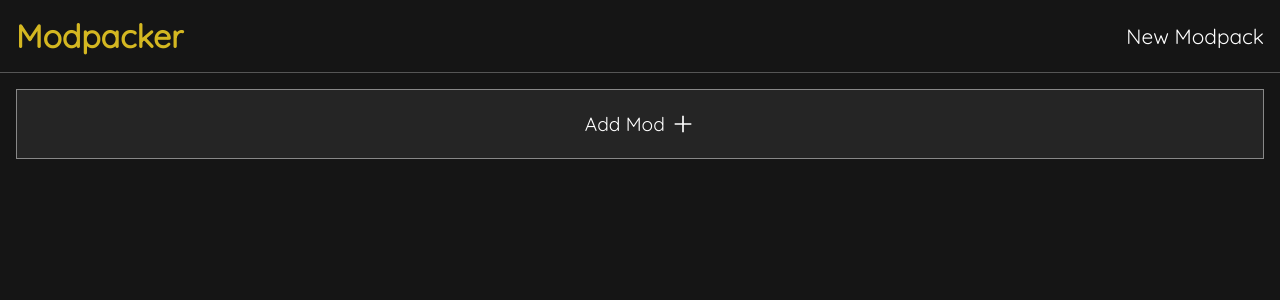
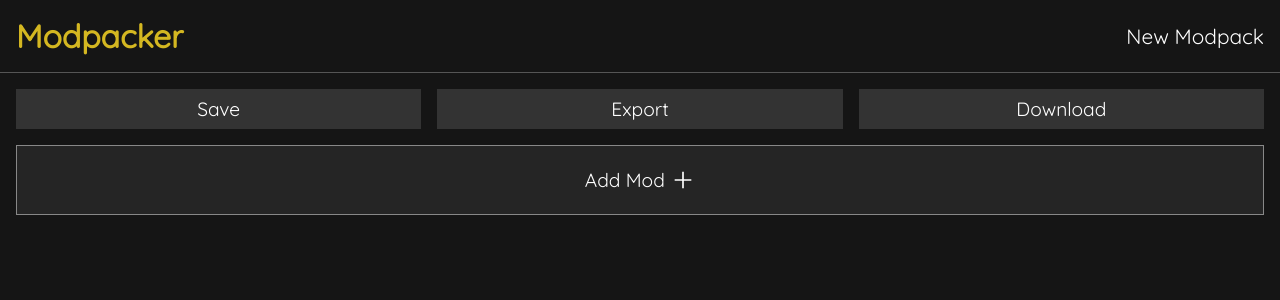
Before and after one commit to ihsan6133/modpacker, a SvelteKit app: page /create in a window 1280 px wide. Shown: the top 300 px of the page. Built offline with nearby package versions, Linux system fonts and the light colour scheme.

Commit message:
Add mod, save, download, export buttons (not functional)

```diff
--- a/src/routes/create/+page.svelte
+++ b/src/routes/create/+page.svelte
@@ -5,26 +5,59 @@
     import AddModMenu from './add_mod_menu/AddModMenu.svelte';
     import type { Mod } from './ModApi';
 
-    let selected_mods: Mod[] = [];
+    let selectedMods: Mod[] = [];
 
     let addModMenu: AddModMenu;
 
 
     function onModAdded(event: CustomEvent<Mod>) {
-        selected_mods = [...selected_mods, event.detail];
+        selectedMods = [...selectedMods, event.detail];
+    }
+
+    function saveModpack(event: MouseEvent) {
+        console.log(selectedMods);
+    }
+
+    function exportModpack(event: MouseEvent) {
+        console.log(selectedMods);
+    }
+
+    function downloadModpack(event: MouseEvent) {
+        console.log(selectedMods);
     }
 
 </script>
 
-<div>
+<div class="container">
     <Header msg={"New Modpack"}/>
-    <ModList bind:mods={selected_mods} on:addmod={()=>{addModMenu.open()}}/>
-    <AddModMenu bind:this={addModMenu} on:modadded={onModAdded}/>
+
+    <div class="buttons">
+        <button on:click={saveModpack}>Save</button>
+        <button on:click={exportModpack}>Export</button>
+        <button on:click={downloadModpack}>Download</button>
+    </div>
+
+    <ModList bind:mods={selectedMods} on:addmod={()=>{addModMenu.open()}}/>
+    <AddModMenu bind:selectedMods={selectedMods} bind:this={addModMenu} on:modadded={onModAdded}/>
+
 </div>
 
 <style>
-    div {
+    .container {
         position: relative;
         height: 100%;
     }
+
+    .buttons {
+        padding: 1rem 1rem 0;
+        display: flex;
+        justify-content: space-around;
+        gap: 1rem;
+    }
+    button {
+        flex: 1;
+        font-size: 1.2rem;
+        padding: 0.5rem;
+    }
+
 </style>
--- a/src/routes/create/ModList.svelte
+++ b/src/routes/create/ModList.svelte
@@ -7,10 +7,10 @@
 </script>
 
 <div class="mod-list">
+    <AddModCard on:addmod/>
     {#each mods as mod}
         <ModCard modData={mod}/>
     {/each}
-    <AddModCard on:addmod/>
 </div>
 
 <style>
--- a/src/routes/create/add_mod_menu/AddModMenu.svelte
+++ b/src/routes/create/add_mod_menu/AddModMenu.svelte
@@ -7,14 +7,14 @@
     import { fetchMods } from "../ModApi";
     import SearchModCard from "./SearchModCard.svelte";
 
-    let dialog: HTMLDialogElement;
-    onMount(() => {
-        dialog = document.querySelector("dialog") as HTMLDialogElement;
-    });
-
     export function open() {
         dialog.show();
     }
+
+    export let selectedMods: Mod[];
+
+
+    let dialog: HTMLDialogElement;
 
     let modPromise: Promise<Mod[]> = Promise.resolve([]);
 
@@ -22,9 +22,15 @@
         modPromise = fetchMods(event.detail);
     }
 
+    function isModAlreadySelected(mod: Mod): boolean {
+        let boolean = selectedMods.some(selectedMod => selectedMod.id === mod.id);
+
+        return boolean;
+    }
+
 </script>
 
-<dialog class="container">
+<dialog bind:this={dialog} class="container" >
     <header>
         <SearchBar on:search={onSearch}/>
         <CloseButton on:click={()=>dialog.close()}/>
@@ -38,7 +44,7 @@
                 <div class="info">No mods found</div>
             {/if}
             {#each mods as mod}
-                <SearchModCard modData={mod} on:modadded={()=>{dialog.close()}} on:modadded/>
+                <SearchModCard alreadyAdded={isModAlreadySelected(mod)} modData={mod} on:modadded={()=>{dialog.close()}} on:modadded/>
             {/each}
         {/await}
     </div>
@@ -52,7 +58,7 @@
         left: 0;
         width: 100%;
         height: 100%;
-        background-color: #151515ee;
+        background-color: #151515f5;
         padding: 1rem;
         box-sizing: border-box;
         border: none;
--- a/src/routes/create/add_mod_menu/SearchModCard.svelte
+++ b/src/routes/create/add_mod_menu/SearchModCard.svelte
@@ -3,15 +3,21 @@
     import { createEventDispatcher } from "svelte";
 
     export let modData: Mod;
+    export let alreadyAdded: boolean = false;
+
+    let title = "";
+    $: title = alreadyAdded ? "This mod is already added the the modpack" : "Add mod";
+
 
     const dispatch = createEventDispatcher();
 
     function onClick() {
         dispatch("modadded", modData);
+        alreadyAdded = true;
     }
 </script>
 
-<button class="container" on:click={onClick}>
+<button class="container" class:disabled={alreadyAdded} on:click={onClick} title={title} disabled='{alreadyAdded}' >
     <img src={modData.thumbnailUrl} alt="thumbnail">
     <div class="info">
         <h3>{modData.name}</h3>
@@ -28,7 +34,7 @@
         text-align: left;
     }
 
-    .container:hover {
+    .container:not(.disabled):hover{
         background-color: var(--color-bg-2);
     }
 
@@ -48,4 +54,9 @@
         flex-direction: column;
         gap: 0.5rem;
     }
+
+    .disabled {
+        cursor: default;
+        opacity: 0.5;
+    }
 </style>
```
